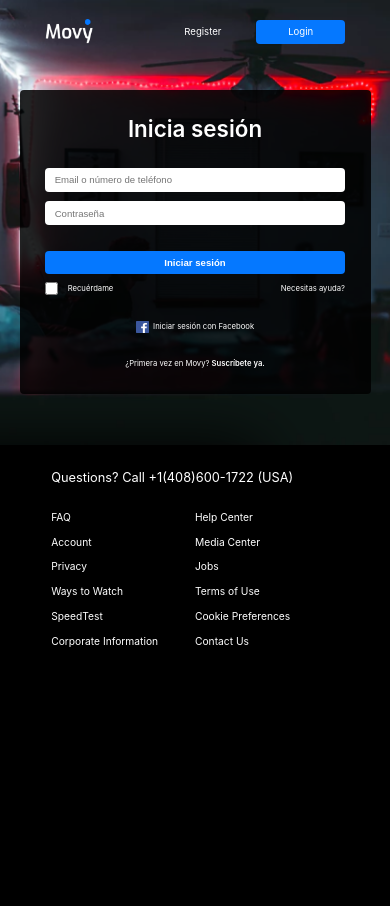
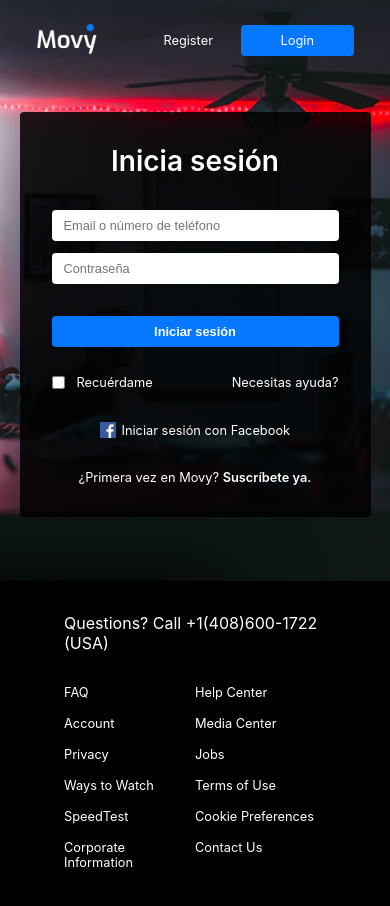
Before and after one commit to eduardoaosorio/movy, a website: page index.html in a window 390 px wide. Before the commit the page ends 844 px from the top, so only its background shows below. Drawn offline with Linux system fonts and the light colour scheme; a web font is replaced by a local one.

Commit message:
Update styles to make font a bit larger on smaller screen sizes

```diff
--- a/sass/main.scss
+++ b/sass/main.scss
@@ -29,11 +29,9 @@
   background: url(../images/background.png);
   background-size: cover;
   background-position: top;
-  // min-height: 100vh;
 }
 
 .header {
-  font-size: 1.5rem;
   display: flex;
   align-items: center;
   justify-content: space-between;
@@ -72,7 +70,7 @@
 .login-form {
   min-width: 25%;
   background-color: rgba(#000000, 0.85);
-  font-size: 1.5rem;
+  font-size: 1.6rem;
   padding: 4rem;
   border-radius: var(--border-radius);
   display: flex;
@@ -115,7 +113,6 @@
     align-items: center;
     justify-content: space-between;
     margin-bottom: 4rem;
-    font-size: 1.2rem;
 
     label {
       display: flex;
@@ -130,7 +127,6 @@
 
   &__fb-login-box,
   &__subscribe-link {
-    font-size: 1.2rem;
     align-self: center;
   }
 
@@ -177,17 +173,17 @@
 
 @media screen and (max-width: 1024px) {
   html {
-    font-size: 50%;
+    font-size: 58%;
   }
 
   .login-form {
-    width: 50%;
+    width: 54%;
   }
 }
 
 @media screen and (max-width: 768px) {
   html {
-    font-size: 40%;
+    font-size: 50%;
   }
 
   .login-form {
@@ -204,8 +200,20 @@
 }
 
 @media screen and (max-width: 554px) {
+  .header {
+    padding: 3rem 4.5rem;
+
+    a:first-of-type {
+      margin-right: 3rem;
+    }
+  }
+
   .login-form {
     width: 90%;
+
+    button {
+      margin-bottom: 3.5rem;
+    }
   }
 
   .footer {
```
Also changed, not shown: css/style.css.
